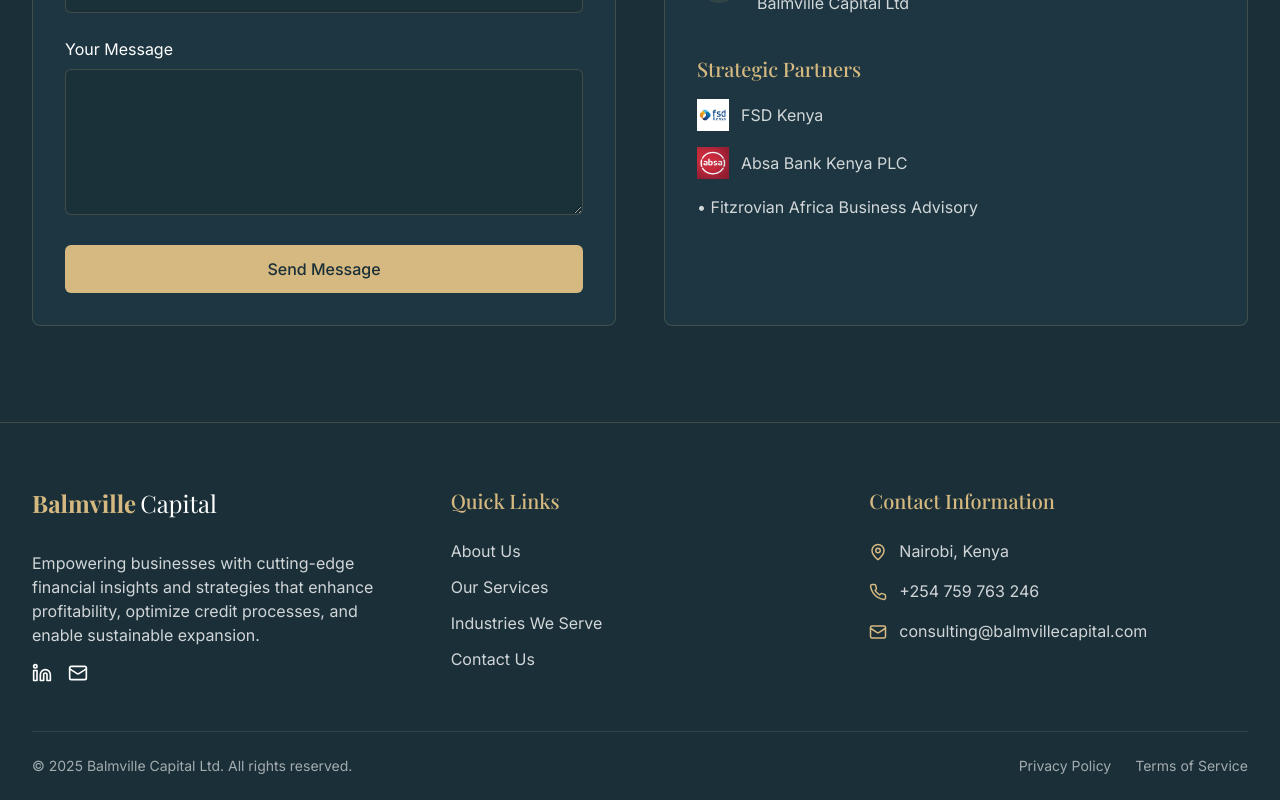
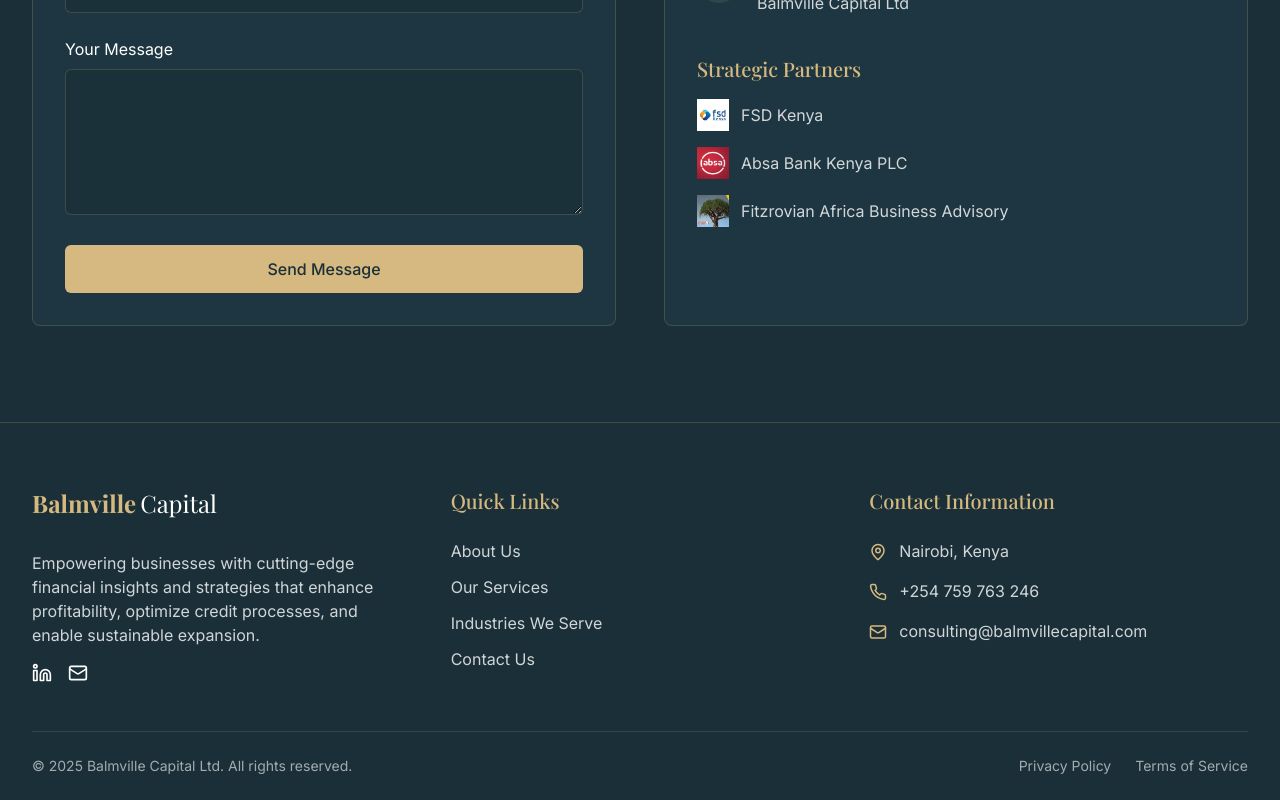
Before and after one commit to amanikituto/balmvillecapital, a React (Vite) app: page / in a window 1280 px wide. Shown: the part 4226-5026 px from the top of the page. Built offline with nearby package versions, Linux system fonts and the light colour scheme.

Commit message:
Add strategic partner icon
Adds an icon to the Fitzrovian Africa Business Advisory entry in the strategic partners section.

```diff
--- a/src/components/home/Contact.tsx
+++ b/src/components/home/Contact.tsx
@@ -190,7 +190,10 @@ const Contact = () => {
                   <img src="/lovable-uploads/753c4c71-4eae-44b4-abed-68024d47d5ab.png" alt="Absa Bank Logo" className="w-8 h-8 mr-3" />
                   Absa Bank Kenya PLC
                 </li>
-                <li>• Fitzrovian Africa Business Advisory</li>
+                <li className="flex items-center">
+                  <img src="/lovable-uploads/fb9eb40e-0b5a-45a9-877f-374156677676.png" alt="Fitzrovian Africa Logo" className="w-8 h-8 mr-3" />
+                  Fitzrovian Africa Business Advisory
+                </li>
               </ul>
             </div>
           </div>
```
Also changed, not shown: public/lovable-uploads/fb9eb40e-0b5a-45a9-877f-374156677676.png (added).
